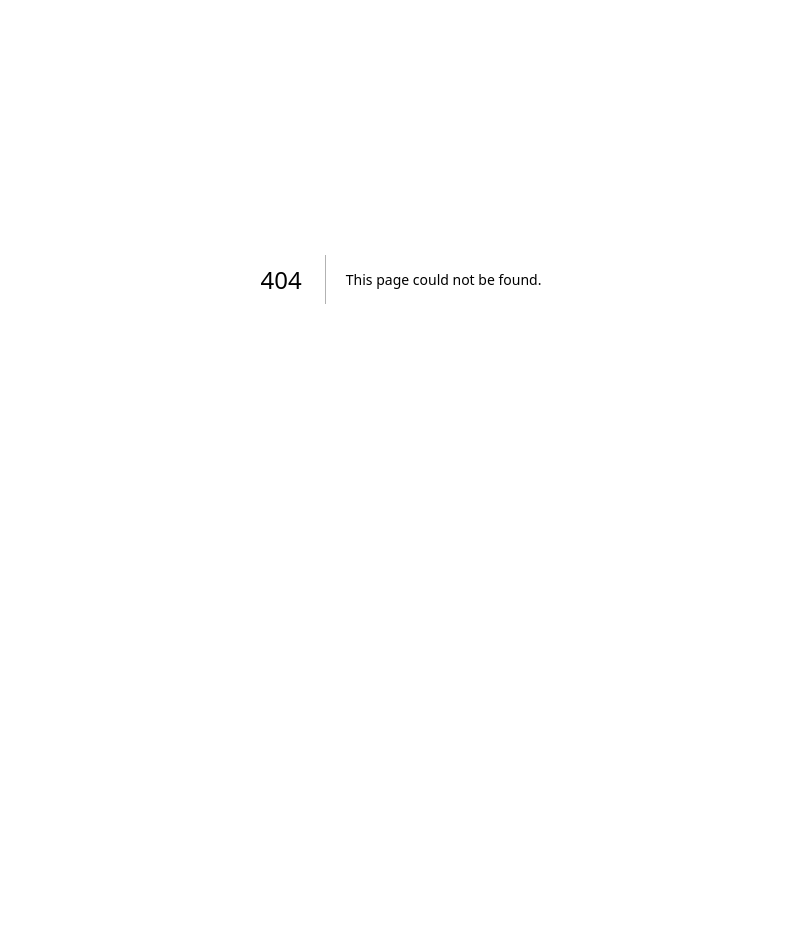
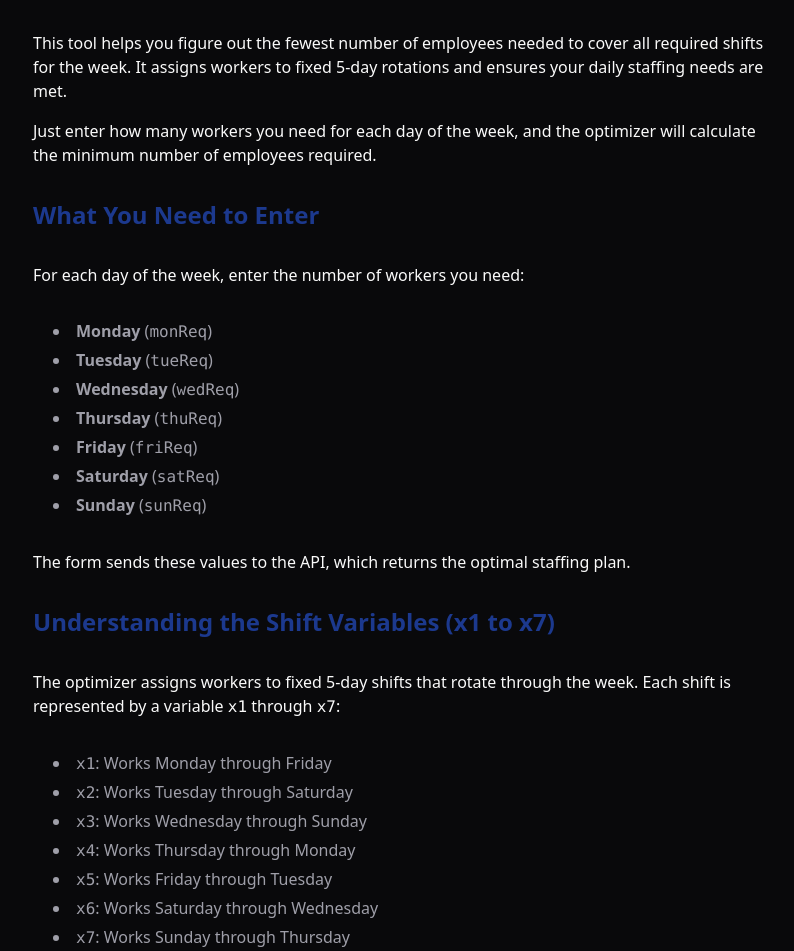
Before and after one commit to remilebeau/data-science, a Next.js app: page /optimization in a window 1280 px wide. Before the commit this address had no page. Shown: the part 121-1072 px from the top of the page, without its empty margins (239-1033 px from the left). Before the commit the page ends 800 px from the top, so only its background shows below. Built offline with nearby package versions, Linux system fonts and the light colour scheme.

Commit message:
add <OptimizationIntroduction /> and /optimization page

```diff
--- /dev/null
+++ b/src/app/optimization/page.tsx
@@ -0,0 +1,9 @@
+import OptimizationIntroduction from "@/components/OptimizationIntroduction";
+export default function OptimizationPage() {
+  return (
+    <main className="mx-auto mt-12 flex max-w-4xl flex-col gap-8 p-4">
+      <OptimizationIntroduction />
+      {/* <OptimizationForm /> */}
+    </main>
+  );
+}
--- /dev/null
+++ b/src/components/OptimizationIntroduction.tsx
@@ -0,0 +1,128 @@
+export default function OptimizationIntroduction() {
+  return (
+    <section className="mx-auto max-w-3xl space-y-8 px-4 py-6">
+      <h2 className="text-primary-foreground text-2xl font-semibold">
+        How to Use the Staffing Optimizer
+      </h2>
+
+      <div className="space-y-4">
+        <p>
+          This tool helps you figure out the fewest number of employees needed
+          to cover all required shifts for the week. It assigns workers to fixed
+          5-day rotations and ensures your daily staffing needs are met.
+        </p>
+        <p>
+          Just enter how many workers you need for each day of the week, and the
+          optimizer will calculate the minimum number of employees required.
+        </p>
+      </div>
+
+      <h2 className="text-primary-foreground text-2xl font-semibold">
+        What You Need to Enter
+      </h2>
+
+      <p>For each day of the week, enter the number of workers you need:</p>
+
+      <ul className="text-muted-foreground ml-5 list-inside list-disc space-y-1">
+        <li>
+          <strong>Monday</strong> (<code>monReq</code>)
+        </li>
+        <li>
+          <strong>Tuesday</strong> (<code>tueReq</code>)
+        </li>
+        <li>
+          <strong>Wednesday</strong> (<code>wedReq</code>)
+        </li>
+        <li>
+          <strong>Thursday</strong> (<code>thuReq</code>)
+        </li>
+        <li>
+          <strong>Friday</strong> (<code>friReq</code>)
+        </li>
+        <li>
+          <strong>Saturday</strong> (<code>satReq</code>)
+        </li>
+        <li>
+          <strong>Sunday</strong> (<code>sunReq</code>)
+        </li>
+      </ul>
+
+      <p>
+        The form sends these values to the API, which returns the optimal
+        staffing plan.
+      </p>
+
+      <h2 className="text-primary-foreground text-2xl font-semibold">
+        Understanding the Shift Variables (x1 to x7)
+      </h2>
+
+      <p>
+        The optimizer assigns workers to fixed 5-day shifts that rotate through
+        the week. Each shift is represented by a variable <code>x1</code>{" "}
+        through <code>x7</code>:
+      </p>
+
+      <ul className="text-muted-foreground ml-5 list-inside list-disc space-y-1">
+        <li>
+          <code>x1</code>: Works Monday through Friday
+        </li>
+        <li>
+          <code>x2</code>: Works Tuesday through Saturday
+        </li>
+        <li>
+          <code>x3</code>: Works Wednesday through Sunday
+        </li>
+        <li>
+          <code>x4</code>: Works Thursday through Monday
+        </li>
+        <li>
+          <code>x5</code>: Works Friday through Tuesday
+        </li>
+        <li>
+          <code>x6</code>: Works Saturday through Wednesday
+        </li>
+        <li>
+          <code>x7</code>: Works Sunday through Thursday
+        </li>
+      </ul>
+
+      <p>
+        The API will tell you how many workers should be assigned to each of
+        these rotations to meet your demand with the fewest total people.
+      </p>
+
+      <h2 className="text-primary-foreground text-2xl font-semibold">
+        What You'll Get Back
+      </h2>
+
+      <p>The response will include:</p>
+
+      <ul className="text-muted-foreground ml-5 list-inside list-disc space-y-1">
+        <li>
+          <code>minStaff</code>: The smallest number of total workers needed
+        </li>
+        <li>
+          <code>x1</code> to <code>x7</code>: How many workers to assign to each
+          5-day shift
+        </li>
+        <li>
+          <code>monAva</code> to <code>sunAva</code>: How many workers are
+          available each day
+        </li>
+        <li>
+          <code>monSlack</code> to <code>sunSlack</code>: Extra workers per day
+          (if any)
+        </li>
+        <li>
+          <code>totalSlack</code>: Total number of unused workers across the
+          week
+        </li>
+      </ul>
+
+      <p className="italic">
+        If your input makes it impossible to meet the demand, the API will
+        return an error letting you know that no feasible solution was found.
+      </p>
+    </section>
+  );
+}
```
